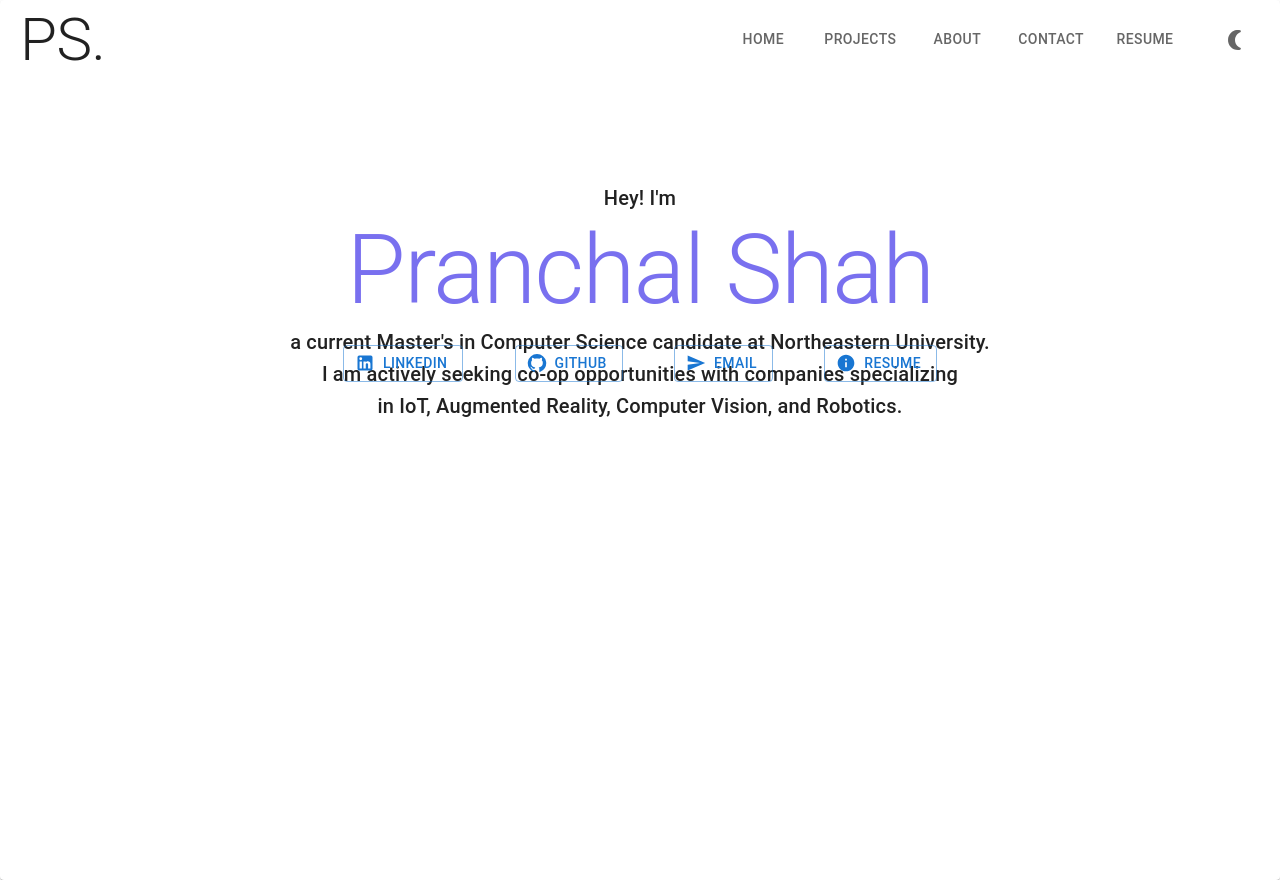
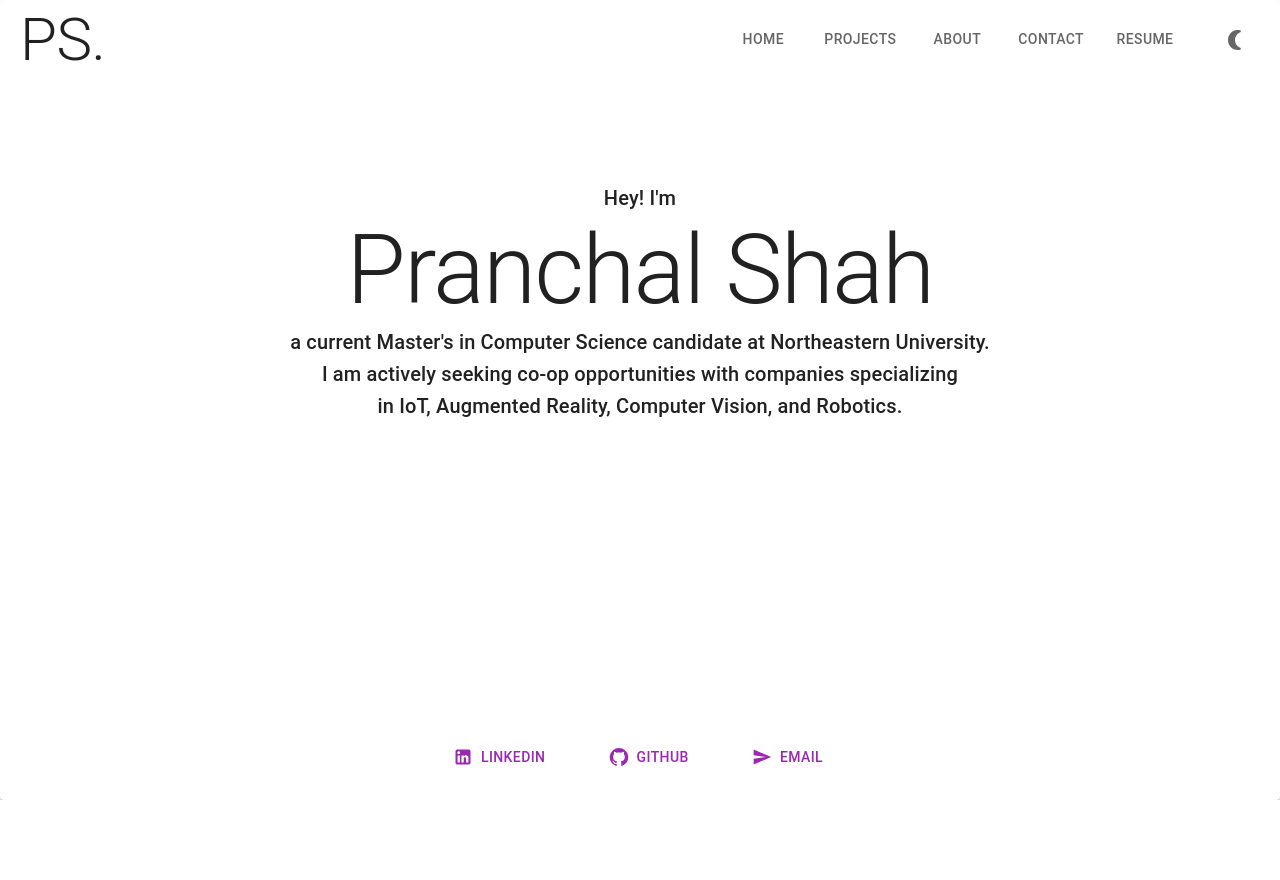
Before and after one commit to cyber-shah/personal-page, a React (Create React App) app: page / in a window 1280 px wide. After the commit the page ends 800 px from the top, so only its background shows below. Built offline with nearby package versions, Linux system fonts and the light colour scheme.

Commit message:
removed css

```diff
--- a/src/components/Landing.css
+++ /dev/null
@@ -1,56 +0,0 @@
-.About {
-    margin: 0 auto;
-    width: 80vw;
-    height: 100vh;
-    align-items: center;
-  }
-
-  .text{
-    height: 30%;
-    margin: 0 auto;
-    padding-top: 10%;
-    align-items: center;
-  }
-
-  @keyframes gradient {
-    0% {
-      background: rgb(152, 69, 232);
-    }
-    25% {
-      background: rgb(51, 210, 255);
-    }
-    50% {
-      background: rgb(221, 87, 137);
-    }
-    75% {
-      background: rgb(152, 69, 232);
-    }
-    100% {
-      background: rgb(51, 210, 255);
-    }
-  }
-
-  .text-wrapper {
-    align-items: center;
-    -webkit-background-clip: text !important;
-    -webkit-text-fill-color: transparent;
-    background-size: 200% auto;
-    background-clip: text;
-    color: transparent;
-    font-size: '20vh';
-    text-fill-color: transparent;
-    white-space: nowrap;
-    width: '100vw';
-    animation: gradient 5s ease-in-out infinite;
-  }
-
-  .Links {
-    width: 80%;
-    height: 10%;
-    display: flex;
-    justify-content: center;
-    align-items: start; /* This will center items vertically */
-    padding: 25px;
-    gap : 4vw;
-    margin: 0 auto; /* This will center the .Links div */
-}
--- a/src/components/Landing.js
+++ b/src/components/Landing.js
@@ -1,22 +1,45 @@
 import { Box, Typography, Grid, Paper } from '@mui/material/index.js';
 import React from 'react';
-import './Landing.css';
 import Button from '@mui/material/Button';
 import SendIcon from '@mui/icons-material/Send';
 import LinkedInIcon from '@mui/icons-material/LinkedIn';
 import GitHubIcon from '@mui/icons-material/GitHub';
-import InfoIcon from '@mui/icons-material/Info';
 
 function Landing(props) {
+    const styles = {
+        About : {
+            margin: '0 auto',
+            width: '80vw',
+            height: '90vh',
+            'align-items': 'center',
+          },
+
+          text : {
+            height: '30%',
+            margin: '0 auto',
+            'padding-top': '10%',
+            'align-items': 'center',
+          },
+
+          Links : {
+            width: '80%',
+            height: '70%',
+            display: 'flex',
+            'justify-content': 'center',
+            'align-items': 'flex-end', /* This will center items vertically */
+            padding: '25px',
+            gap : '4vw',
+            margin: '0 auto', /* This will center the .Links div */
+        }
+    }
     return (
-        <div className='About'>
-
-            <div className = 'text'>
+        <div className='About' style={styles.About}>
+            <div className = 'text' style={styles.text}>
                 <Typography variant='h6'>
                     Hey! I'm
                 </Typography>
 
-                <div className="text-wrapper">
+                <div>
                     <Typography variant = 'h1'>
                         Pranchal Shah
                     </Typography>
@@ -28,18 +51,15 @@ function Landing(props) {
                 </Typography>
             </div>
 
-            <div className = "Links">
-                <Button variant="outlined" startIcon={<LinkedInIcon />}>
+            <div className = "Links" style={styles.Links}>
+                <Button color="secondary" startIcon={<LinkedInIcon />}>
                     Linkedin
                 </Button>
-                <Button variant="outlined" startIcon={<GitHubIcon />}>
+                <Button color="secondary" startIcon={<GitHubIcon />}>
                     GitHub
                 </Button>
-                <Button variant="outlined" startIcon={<SendIcon />}>
+                <Button color="secondary"  startIcon={<SendIcon />}>
                     Email
-                </Button>
-                <Button variant="outlined" startIcon={<InfoIcon />}>
-                    Resume
                 </Button>
             </div>
         </div>
```
